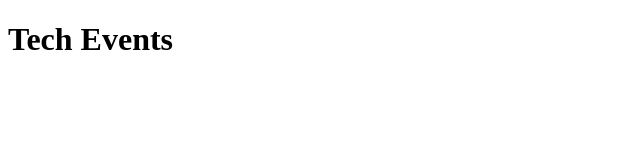
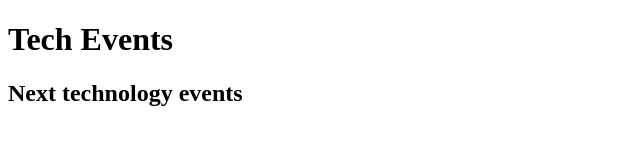
Before and after one commit to caiquecastro/zipcode-lookup-pwa, a website: page index.html in a window 1280 px wide. Shown: the whole page, without its empty margins (0-640 px from the left). Drawn offline with Linux system fonts and the light colour scheme.

Commit message:
feat: Add theme-color meta tag

```diff
--- a/index.html
+++ b/index.html
@@ -6,8 +6,10 @@
     <meta name="viewport" content="width=device-width, initial-scale=1.0">
     <title>TechEvents - Next technology events</title>
     <link rel="manifest" href="/manifest.json">
+    <meta name="theme-color" content="#29BDBB" />
 </head>
 <body>
     <h1>Tech Events</h1>
+    <h2>Next technology events</h2>
 </body>
 </html>
```
